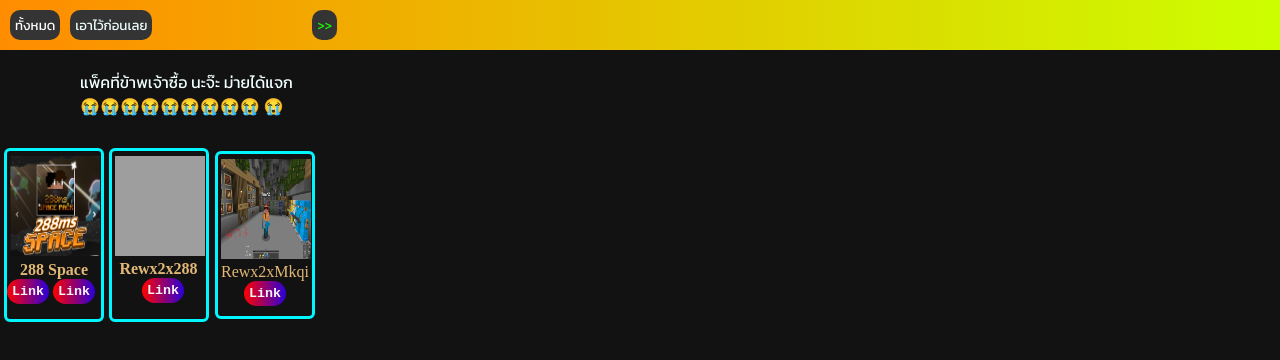
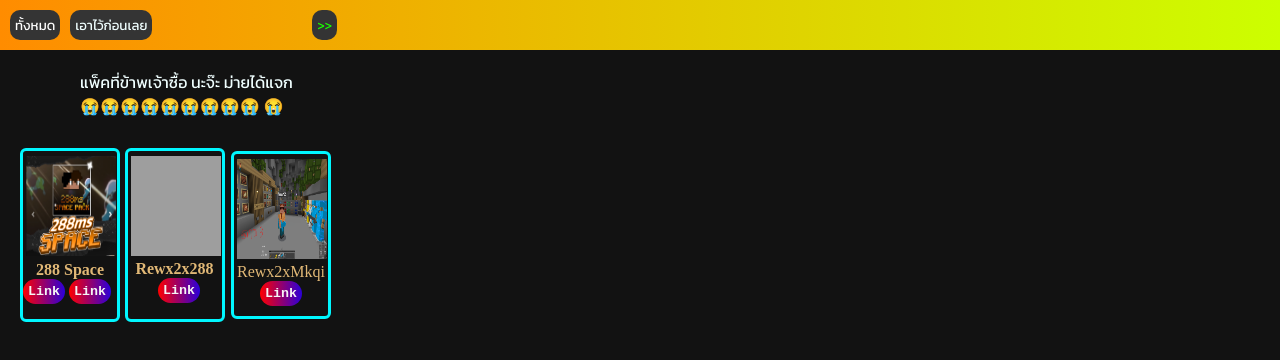
Before and after one commit to Camille061/home, a plain HTML site: page index.html in a window 1280 px wide. Drawn offline with Linux system fonts and the light colour scheme; grey boxes are pictures that could not be loaded; a web font is replaced by a local one.

Commit message:
first commit

```diff
--- a/videos.css
+++ b/videos.css
@@ -72,7 +72,7 @@ padding: 10px;
         margin-top: 30px;
         display: flex;
         flex-direction: column;
-        margin-left: 4px;
+        margin-left: 20px;
         border: solid;
         width: 100px;
         border-color: #00f7ff;
```
